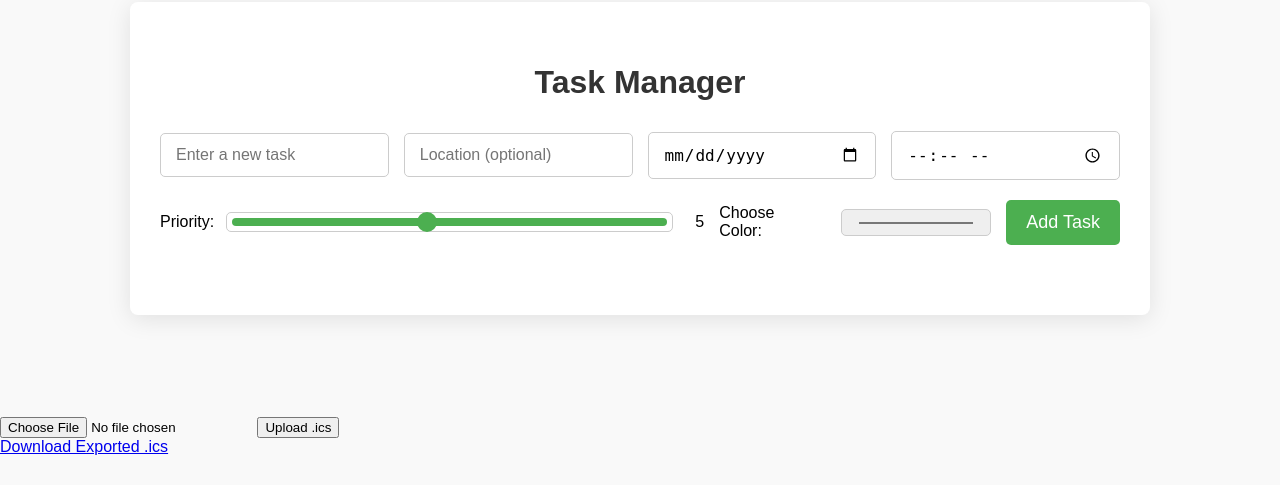
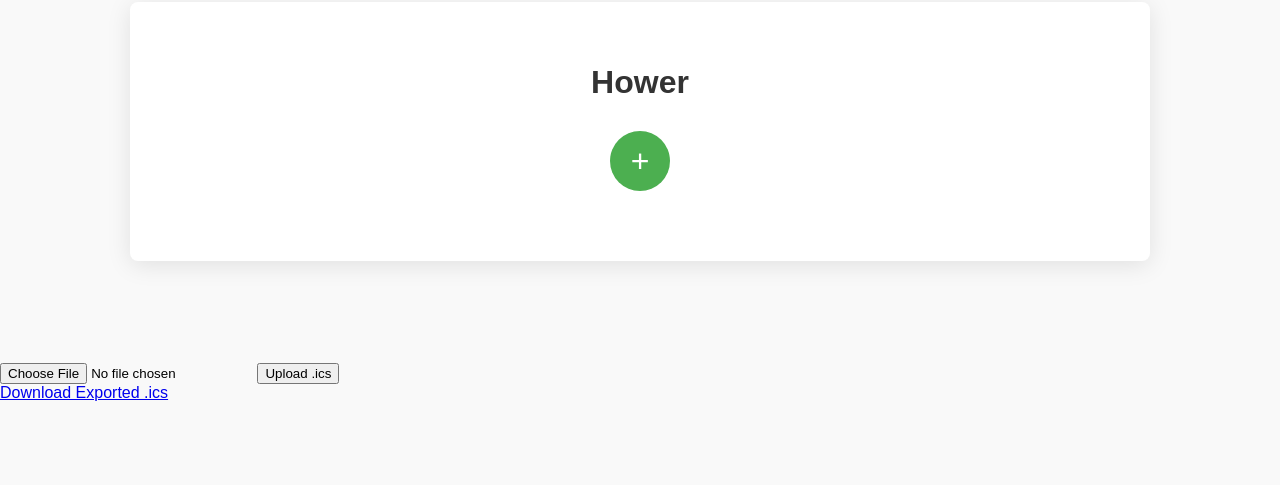
Before and after one commit to pie-t-er/hower, a Flask app: page / in a window 1280 px wide. Shown: the part 100-585 px from the top of the page. Run offline with Flask 3, Linux system fonts and the light colour scheme; the visitor is signed in with stand-in values (Sample User, id 1); data that the repository does not hold is empty.

Commit message:
Added button for choosing between task and event, and created add event form, not linked to backend yet, and doesn't populate in task list yet

```diff
--- a/electron-main.js
+++ b/electron-main.js
@@ -1,4 +1,4 @@
-const { app, BrowserWindow } = require('electron');
+const { app, BrowserWindow, dialog, session} = require('electron');
 const { spawn } = require('child_process');
 const path = require('path');
 
--- a/static/css/styles.css
+++ b/static/css/styles.css
@@ -4,6 +4,17 @@ body {
   background-color: #f9f9f9;
   margin: 0;
   padding: 0;
+}
+
+button {
+  padding: 12px 20px;
+  font-size: 18px;
+  background-color: #4CAF50;
+  color: white;
+  border: none;
+  cursor: pointer;
+  border-radius: 5px;
+  align-self: center;
 }
 
 /* Container for login/register */
@@ -282,7 +293,7 @@ body {
   align-items: center;           /* Align items vertically */
 }
 
-/* Centered welcome message (as a title) */
+/* welcome message (as a title) */
 .welcome {
   text-align: left;
   font-family: 'Helvetica Neue', sans-serif;
@@ -306,3 +317,34 @@ body {
 .logout-button:hover {
   background-color: #d32f2f;     /* Darker red on hover */
 }
+
+.add-button-container {
+  display: flex;
+  flex-direction: column; /* Stack button and dropdown vertically */
+  align-items: center; /* Center elements horizontally */
+}
+
+.add-button {
+  font-size: 2rem;
+  background-color: #4CAF50;
+  border-radius: 50%;
+  width: 60px;
+  height: 60px;
+  border: none;
+  color: white;
+  cursor: pointer;
+  transition: transform 0.3s ease, background-color 0.3s ease;
+}
+
+.add-button.rotate {
+  transform: rotate(45deg);
+  background-color: #f44336; /* Change button color to indicate cancel */
+}
+
+.dropdown-menu {
+  display: flex;
+  flex-direction: row; /* Arrange dropdown items in a row */
+  justify-content: center; /* Center items within the dropdown */
+  gap: 10px; /* Add space between "Add Task" and "Add Event" buttons */
+  margin-top: 10px; /* Add space between button and dropdown */
+}
--- a/static/js/main.js
+++ b/static/js/main.js
@@ -196,5 +196,54 @@ function addEvent() {
     }
   }
 
+  function toggleDropdown() {
+    const dropdownMenu = document.getElementById('dropdownMenu');
+
+    // if one of the forms are currently open, clicking the X closes all forms and clears the form
+    if (document.getElementById("taskForm").style.display === 'block') {
+        document.querySelector('.add-button').classList.remove("rotate");
+        hideForms()
+        document.getElementById("taskForm").reset()
+    }
+    else if (document.getElementById("eventForm").style.display === 'block') {
+        document.querySelector('.add-button').classList.remove("rotate");
+        hideForms()
+        document.getElementById("eventForm").reset()
+    }
+    // if the dropdown menu is open, clicking the X cancels this operation
+    else if (dropdownMenu.style.display === 'flex') {
+        document.querySelector('.add-button').classList.remove("rotate");
+        dropdownMenu.style.display = 'none'
+    }
+    // if none of the forms are open, then the dropdown opens and the button becomes a cancel button.
+    else {
+        document.querySelector('.add-button').classList.add("rotate");
+        dropdownMenu.style.display = 'flex'
+    }
+}
+
+  function showForm(type) {
+    const taskForm = document.getElementById("taskForm");
+    const eventForm = document.getElementById("eventForm");
+
+    if (type === "task") {
+      taskForm.style.display = "block";
+    } else if (type === "event") {
+      eventForm.style.display = "block";
+    }
+    document.getElementById("dropdownMenu").style.display = "none";
+  }
+
+  function hideForms() {
+    // Hide both forms and reset dropdown display
+    document.getElementById("taskForm").style.display = "none";
+    document.getElementById("eventForm").style.display = "none";
+    document.getElementById("dropdownMenu").style.display = "none";
+  }
+
+  function updatePriorityValue(value) {
+    document.getElementById("priorityValue").textContent = value;
+  }
+
   // Load tasks when the page loads
   document.addEventListener('DOMContentLoaded', loadTasks);
--- a/templates/index.html
+++ b/templates/index.html
@@ -3,7 +3,7 @@
   <head>
     <meta charset="UTF-8" />
     <meta name="viewport" content="width=device-width, initial-scale=1.0" />
-    <title>Task Manager</title>
+    <title>Hower</title>
     <link
       rel="stylesheet"
       href="{{ url_for('static', filename='css/styles.css') }}"
@@ -11,26 +11,29 @@
   </head>
   <body>
     <div class="top-bar">
-        <h1 class="welcome">Welcome, {{ session['username'] }}!</h1>
-        <a href="{{ url_for('logout') }}" class="logout-button">Log Out</a>
+      <h1 class="welcome">Welcome, {{ session['username'] }}!</h1>
+      <a href="{{ url_for('logout') }}" class="logout-button">Log Out</a>
     </div>
 
     <div class="task-manager-container">
-      <h1>Task Manager</h1>
-      <form id="taskForm" onsubmit="addTask(); return false;">
+      <h1>Hower</h1>
+
+      <!-- Plus Button to Add Task/Event -->
+      <div class="add-button-container">
+        <button class="add-button" onclick="toggleDropdown()">+</button>
+        <div id="dropdownMenu" class="dropdown-menu" style="display: none;">
+          <button onclick="showForm('task')">Add Task</button>
+          <button onclick="showForm('event')">Add Event</button>
+        </div>
+      </div>
+
+      <!-- Task Form -->
+      <form id="taskForm" style="display: none;" onsubmit="addTask(); return false;">
+        <h2>Add Task</h2>
         <!-- Form Row 1 -->
         <div class="form-row">
-          <input
-            type="text"
-            id="taskInput"
-            placeholder="Enter a new task"
-            required
-          />
-          <input
-            type="text"
-            id="taskLocation"
-            placeholder="Location (optional)"
-          />
+          <input type="text" id="taskInput" placeholder="Enter a new task" required />
+          <input type="text" id="taskLocation" placeholder="Location" />
           <input type="date" id="taskDueDate" />
           <input type="time" id="taskDueTime" />
         </div>
@@ -56,13 +59,33 @@
           <button type="submit">Add Task</button>
         </div>
       </form>
+
+      <!-- Event Form -->
+      <form id="eventForm" style="display: none;" onsubmit="addEvent(); return false;">
+        <h2>Add Event</h2>
+        <!-- Form Row 1 -->
+        <div class="form-row">
+          <input type="text" id="eventInput" placeholder="Event Name" required />
+          <input type="date" id="eventDate" required />
+          <input type="time" id="eventTime" required />
+          <input type="text" id="eventLocation" placeholder="Location" />
+        </div>
+        <!-- Form Row 2 -->
+        <div class="form-row">
+          <textarea id="eventDescription" placeholder="Event Description"></textarea>
+          <input type="date" id="endDate" required />
+          <input type="time" id="endTime" required />
+          <button type="submit">Add Event</button>
+        </div>
+      </form>
+
       <ul id="taskList"></ul>
     </div>
 
     <script src="{{ url_for('static', filename='js/main.js') }}"></script>
     <form action="/upload" method="post" enctype="multipart/form-data">
-        <input type="file" name="file">
-        <input type="submit" value="Upload .ics">
+      <input type="file" name="file">
+      <input type="submit" value="Upload .ics">
     </form>
     <a href="/download">Download Exported .ics</a>
   </body>
```
Also changed, not shown: 1 other file.
